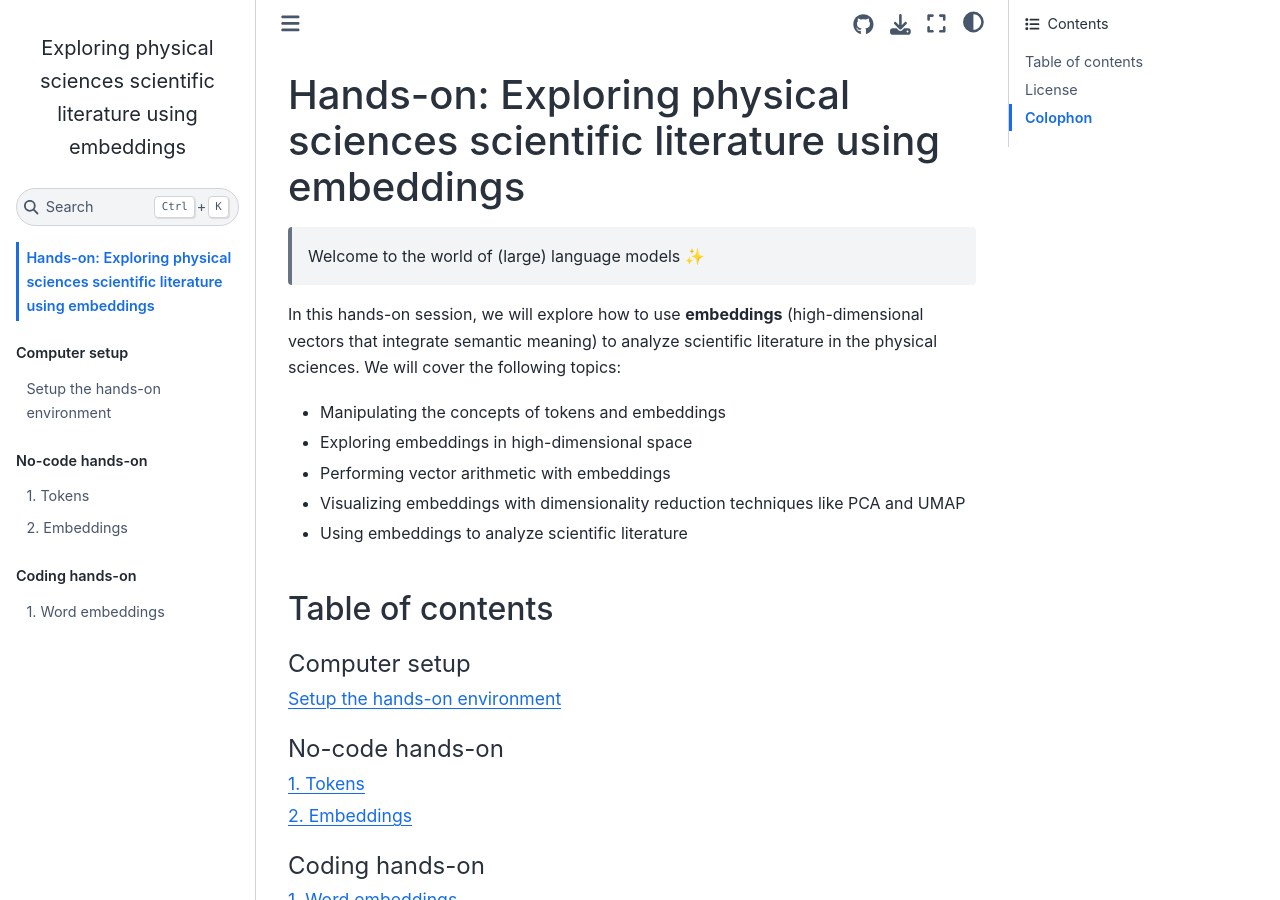
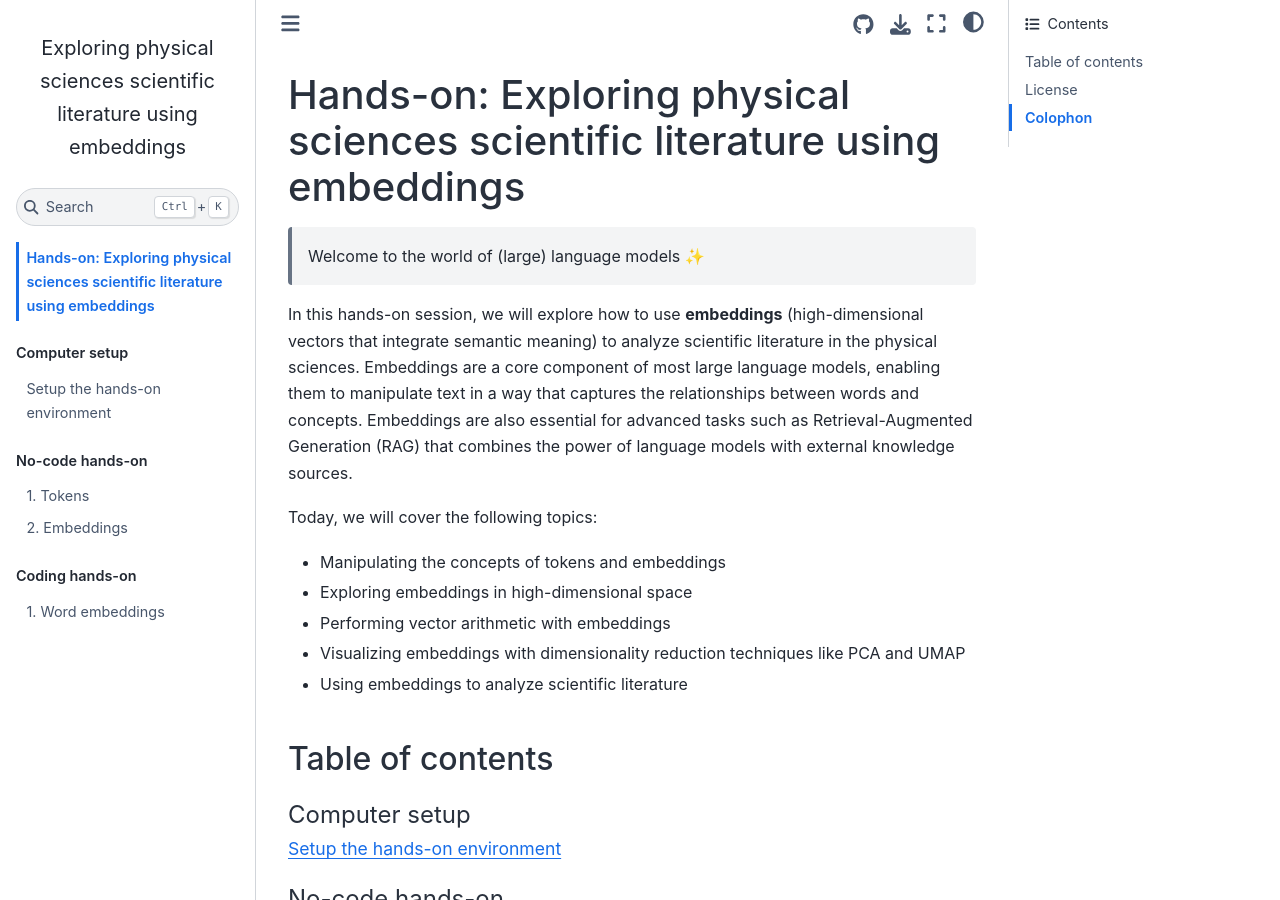
Before and after one commit to pierrepo/handson-scientific-literature-embeddings, a Jupyter Book: the page built from content/intro.md, in a window 1280 px wide and 900 px high. Built offline with Jupyter Book 1.0.4 settings and Sphinx 7.4.7 and the Sphinx Book theme 1.1.4, drawn with Linux system fonts in a browser that asks for light colours; pages that are not in the unit, such as notebooks, are missing from menus.

Commit message:
Develop introduction on embeddings

```diff
--- a/content/intro.md
+++ b/content/intro.md
@@ -2,7 +2,9 @@
 
 > Welcome to the world of (large) language models ✨
 
-In this hands-on session, we will explore how to use **embeddings** (high-dimensional vectors that integrate semantic meaning) to analyze scientific literature in the physical sciences. We will cover the following topics:
+In this hands-on session, we will explore how to use **embeddings** (high-dimensional vectors that integrate semantic meaning) to analyze scientific literature in the physical sciences. Embeddings are a core component of most large language models, enabling them to manipulate text in a way that captures the relationships between words and concepts. Embeddings are also essential for advanced tasks such as Retrieval-Augmented Generation (RAG) that combines the power of language models with external knowledge sources.
+
+Today, we will cover the following topics:
 - Manipulating the concepts of tokens and embeddings
 - Exploring embeddings in high-dimensional space
 - Performing vector arithmetic with embeddings
```
